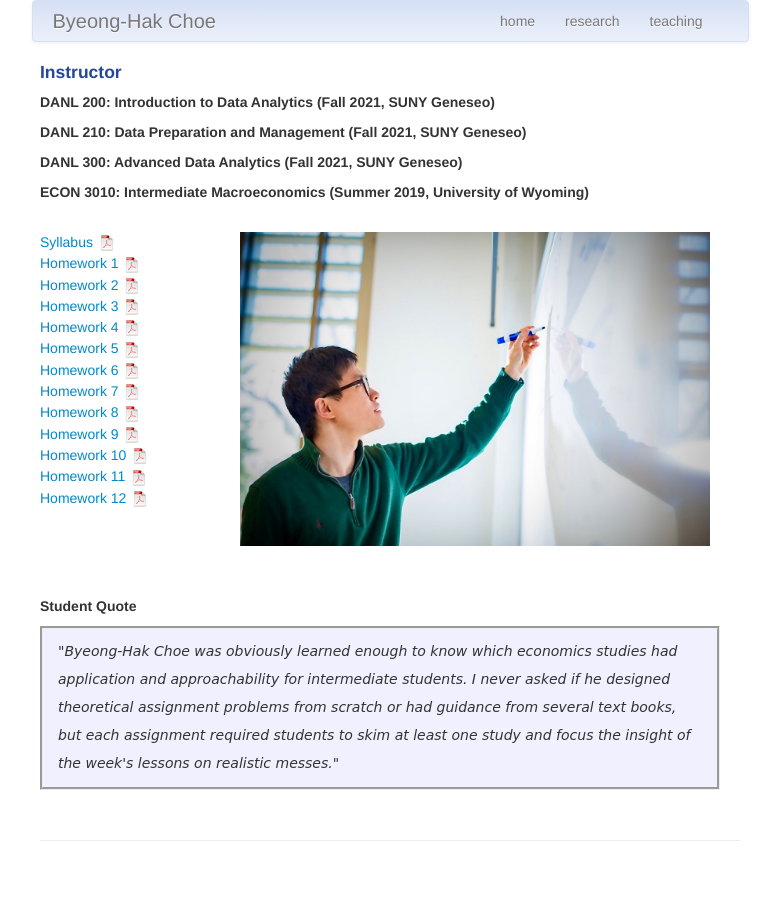
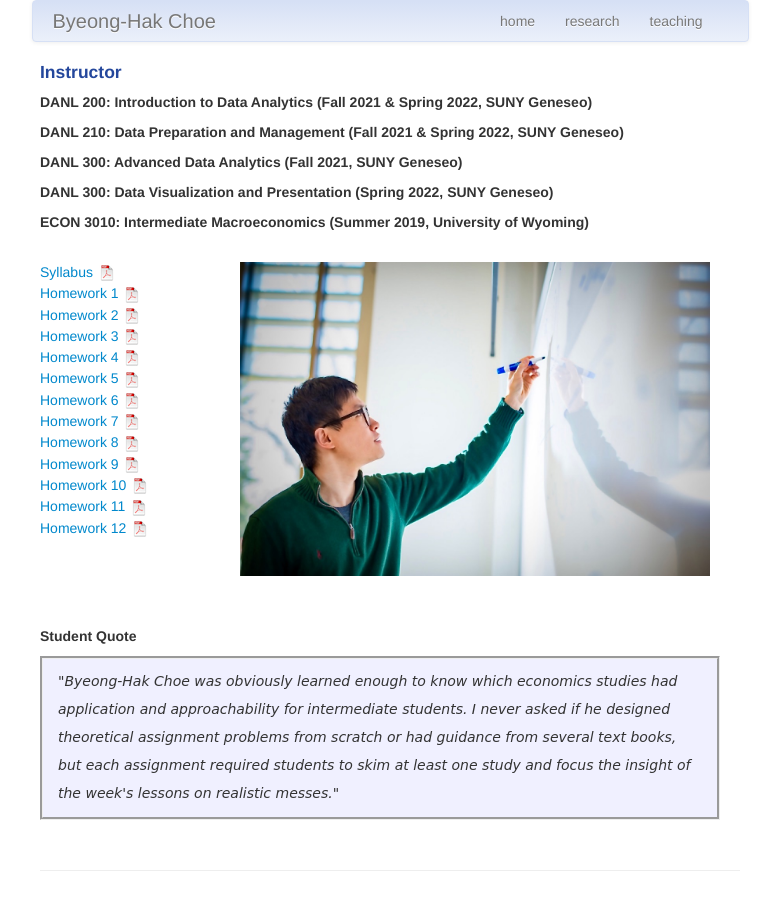
Before and after one commit to Erikwoj/bcecon.github.io, a Jekyll site: the page built from pages/teaching.md, in a window 1280 px wide. Shown: the whole page, without its empty margins (250-1030 px from the left). Built offline with Jekyll 4.4.1, drawn with Linux system fonts in a browser that asks for light colours.

Commit message:
Update teaching.md

```diff
--- a/pages/teaching.md
+++ b/pages/teaching.md
@@ -8,11 +8,13 @@ description: B.H. Choe's teaching
 
 #### <a name="Instructor"></a>Instructor
 
-##### <strong>DANL 200: Introduction to Data Analytics</strong> (Fall 2021, SUNY Geneseo)
+##### <strong>DANL 200: Introduction to Data Analytics</strong> (Fall 2021 & Spring 2022, SUNY Geneseo)
 
-##### <strong>DANL 210: Data Preparation and Management</strong> (Fall 2021, SUNY Geneseo)
+##### <strong>DANL 210: Data Preparation and Management</strong> (Fall 2021 & Spring 2022, SUNY Geneseo)
 
 ##### <strong>DANL 300: Advanced Data Analytics</strong> (Fall 2021, SUNY Geneseo)
+
+##### <strong>DANL 300: Data Visualization and Presentation</strong> (Spring 2022, SUNY Geneseo)
 
 ##### <strong>ECON 3010: Intermediate Macroeconomics</strong> (Summer 2019, University of Wyoming)
 <div class="container">
```
